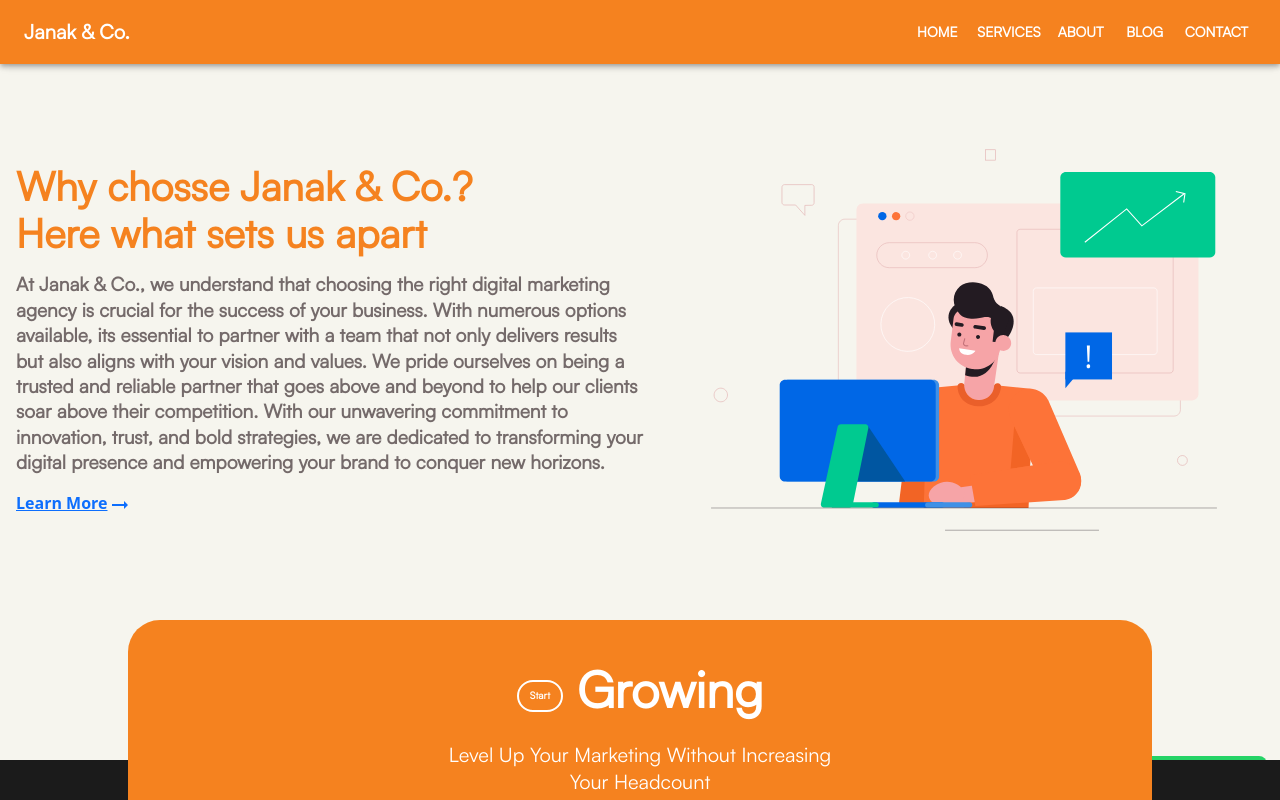
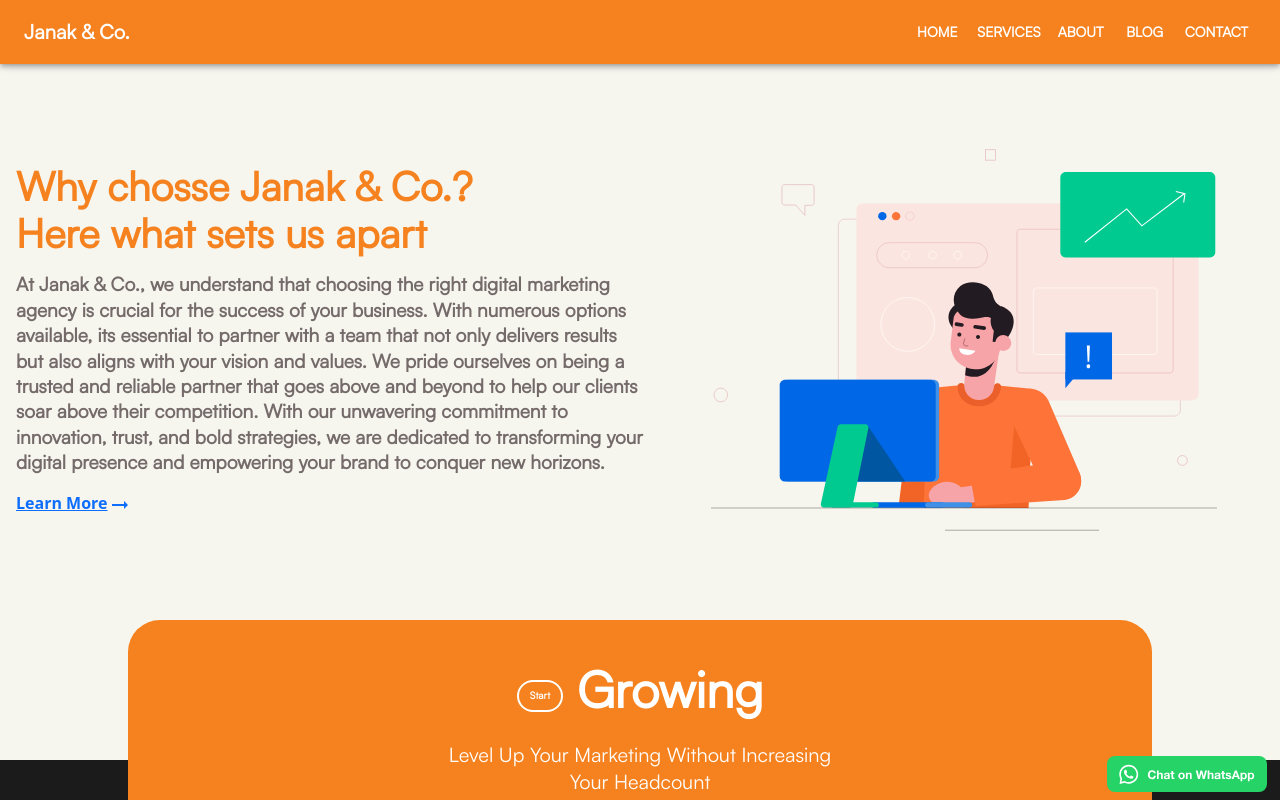
Before and after one commit to SACHINQEEP/janak_co, a React (Create React App) app: page /why-us in a window 1280 px wide. Shown: the top 800 px of the page. Built offline with nearby package versions, Linux system fonts and the light colour scheme.

Commit message:
Adding zinded in chat popup

```diff
--- a/src/features/shared/components/whatsapp.tsx
+++ b/src/features/shared/components/whatsapp.tsx
@@ -8,7 +8,7 @@ const AppWhatsapp = () => {
     const isMobile = useMediaQuery('(max-width: 600px)');
 
     return (
-        <div style={{ position: "fixed", bottom: '1%', right: '1%' }}>
+        <div style={{ position: "fixed", bottom: '1%', right: '1%', zIndex: 999999 }}>
             <a aria-label="Chat on WhatsApp" href="https://wa.me/7611188004?text=urlencodedtext where whatsappphonenumber is a full phone number in international format and urlencodedtext is the URL-encoded pre-filled message.">
                 {isMobile ? <FaWhatsapp style={{ fontSize: '40px', color: 'green', margin: '15px' }} /> : <img alt="Chat on WhatsApp" src={whatappIcon} />}
             </a>
```
